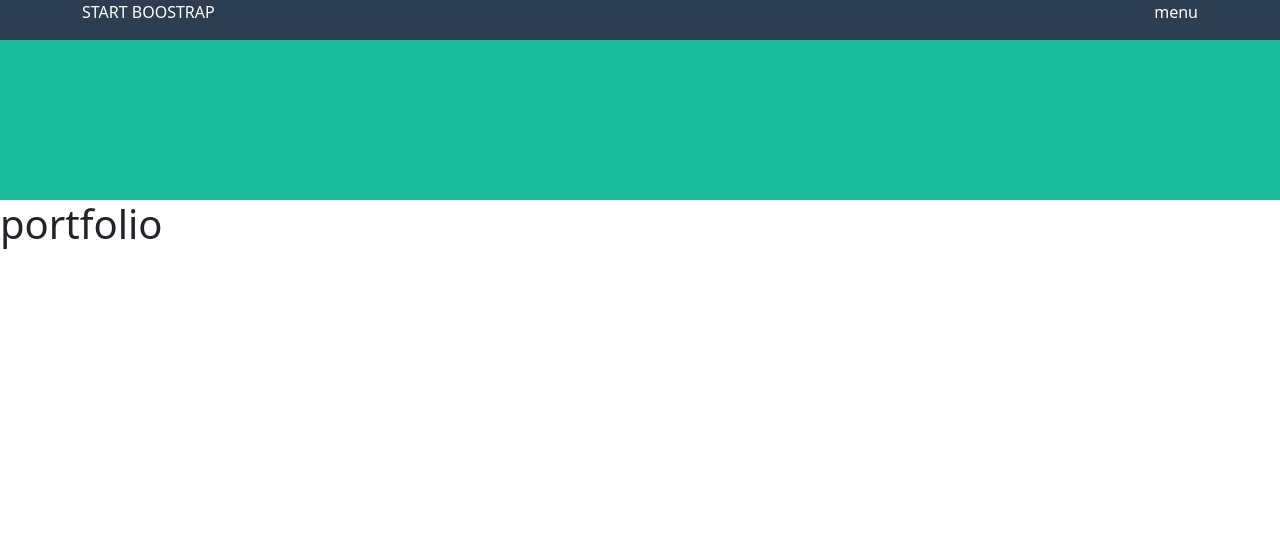
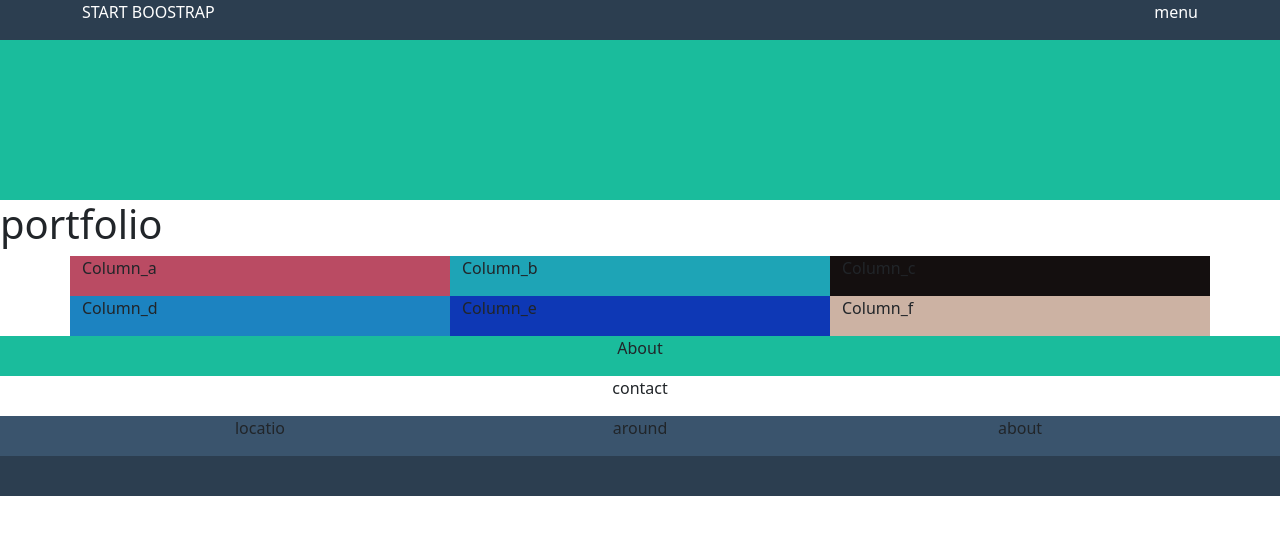
Before and after one commit to nehabht/html-css-bootstrap-freelancer, a plain HTML site: page index.html in a window 1280 px wide. Drawn offline with nearby package versions, Linux system fonts and the light colour scheme.

Commit message:
add main and footer blocks

```diff
--- a/assets/css/style.css
+++ b/assets/css/style.css
@@ -1,6 +1,7 @@
 :root{
     --bg-secondary: #1ABC9C;
     --bg-primary: #2C3E50;
+    --bg-footer:#3A546D;
     --bg-dark: #0E38B5;
     --dark: #140F0F;
     --bg-tertiary: #1C83C1;
@@ -25,6 +26,43 @@ header{
 
 
 /* main */
-.main_top{
+.main_title{
     background-color:var(--bg-secondary);
 }
+
+.c_house{
+    background-color: var(--bg-red);
+}
+
+.c_cake{
+    background-color: var(--bg-lightblue);
+}
+
+.c_tent{
+    background-color: var(--dark);
+}
+
+.c_games{
+    background-color: var(--bg-tertiary);
+}
+
+.c_lock{
+    background-color: var(--bg-dark)
+
+}
+
+.c_sub{
+    background-color: var(--bg-light);
+}
+
+.main_about{
+    background-color: var(--bg-secondary);
+}
+
+.footer_top{
+    background-color: var(--bg-footer);
+}
+
+.footer_bottom{
+    background-color: var(--bg-primary);
+}
--- a/index.html
+++ b/index.html
@@ -26,7 +26,7 @@
       <!-- main -->
 
 
-        <div class="main_top">
+        <div class="main_title">
             <div class="container ">
                 <div class="row row-cols-sm-1 text-center">
                     <div class="col"></div>
@@ -39,26 +39,74 @@
         </div>
 
         <h1>portfolio</h1>
+        <div class="main_hero">
+            <div class="container">
+                <div class="row row-cols-sm-1 row-cols-md-2 row-cols-lg-3">
+                    <div class="col c_house ">Column_a</div>
+                    <div class="col c_cake">Column_b</div>
+                    <div class="col c_tent">Column_c</div>
+                    <div class="col c_games">Column_d</div>
+                    <div class="col c_lock">Column_e</div>
+                    <div class="col c_sub">Column_f</div>
+                </div>
+            </div>
+
+
+        </div>
+
+        <div class="main_about">
+            <div class="container">
+                <div class="row text-center">
+                    <div class="col">About</div>
+                </div>
+
+            </div>
+        </div>
+
+        <div class="main_contact">
+            <div class="container">
+                <div class="row text-center">
+                    <div class="col">contact</div>
+                </div>
+
+            </div>
+        </div>
+
+
 
 
       </main>
+
+      <!-- footer -->
+
+      <footer>
+            <div class="footer_top">
+              <div class="container">
+                  <div class="row row-cols-sm-1 row-cols-md-3 text-center">
+                      <div class="col">locatio</div>
+                      <div class="col">around</div>
+                      <div class="col">about</div>
+                  </div>
+              </div>
+
+            </div>
+
+            <div class="footer_bottom">
+                <div class="container">
+                    <div class="row text-center">
+                        <div class="col"></div>
+                    </div>
+                </div>
+            </div>
+
+
+
+
+      </footer>
 
 
 
 
 
-<!-- jumbotron -->
-    <!-- <div class="container">
-        <div class="row row-cols-sm-1 row-cols-md-2 row-cols-lg-3">
-        <div class="col">Column</div>
-        <div class="col">Column</div>
-        <div class="col">Column</div>
-        <div class="col">Column</div>
-        <div class="col">Column</div>
-        <div class="col">Column</div>
-        </div>
-    </div> -->
-
-
   </body>
 </html>
```
